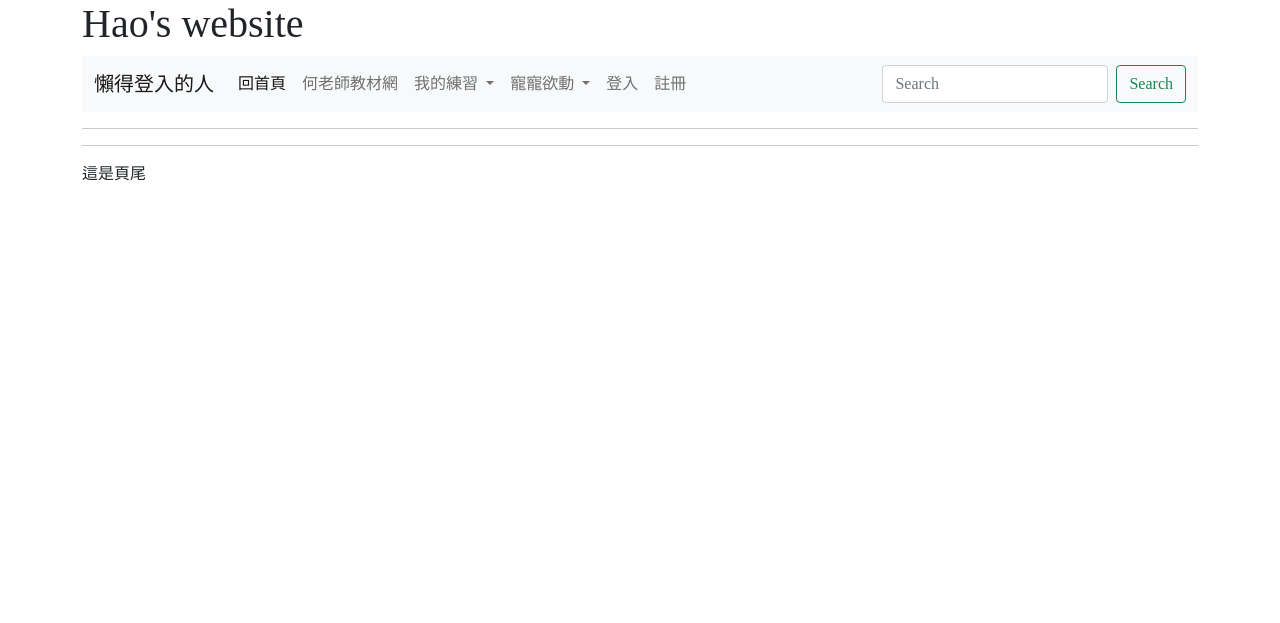
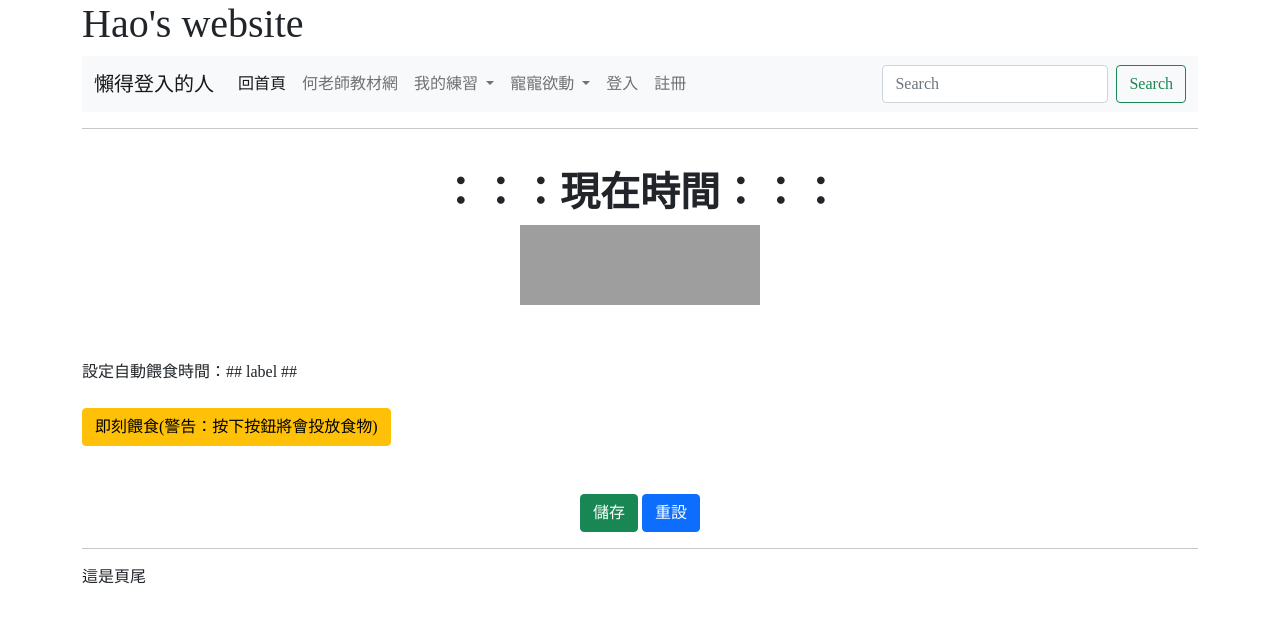
Before and after one commit to gahao0168/ai, a Django app: page /set/ in a window 1280 px wide. Shown: the top 623 px of the page. Run offline with Django 3.2, Linux system fonts and the light colour scheme; some libraries are stand-ins or nearby versions; grey boxes are pictures that could not be loaded.

Commit message:
編輯set頁面

```diff
--- a/templates/set.html
+++ b/templates/set.html
@@ -4,4 +4,20 @@
 {% block headmessage %} Hao's website {% endblock %}
 {% block main %}
     <hr>
+    <br>
+    <center>
+        <h1><b>：：：現在時間：：：</b></h1>
+        <iframe scrolling="no" frameborder="no" clocktype="html5" style="overflow:hidden;border:0;margin:0;padding:0;width:240px;height:80px;"src="https://www.clocklink.com/html5embed.php?clock=043&timezone=Taiwan_Taipei&color=black&size=240&Title=&Message=&Target=&From=2021,1,1,0,0,0&Color=black"></iframe>
+    </center>
+    <br>
+    <br>
+    設定自動餵食時間：## label ##
+    <br>
+    <br>
+    <a href="#" class="btn btn-warning">即刻餵食(警告：按下按鈕將會投放食物)</a><br>
+    <br>
+    <br>
+    <center>
+        <a href="#" class="btn btn-success">儲存</a> <a href="#" class="btn btn-primary">重設</a>
+    </center>
 {% endblock %}
```
